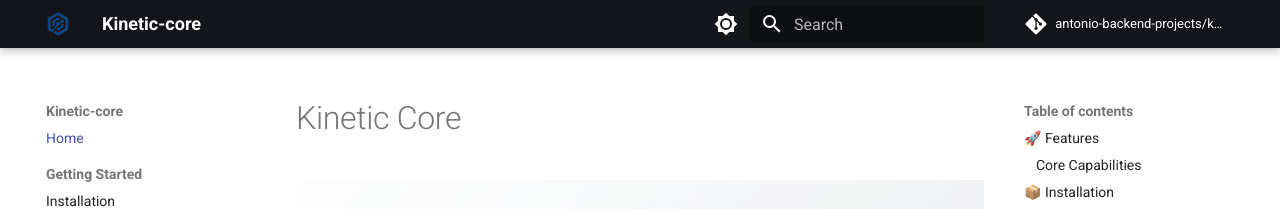
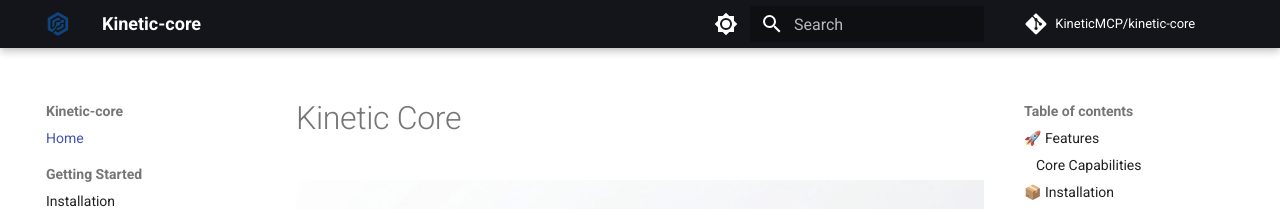
Before and after one commit to KineticMCP/kinetic-core, an MkDocs documentation site: the page built from docs/index.md, in a window 1280 px wide. Shown: the top 209 px of the page. Built offline with MkDocs 1.6.1 and Material for MkDocs 9.7.7, drawn with Linux system fonts in a browser that asks for light colours; comment, search, counter and statistics services are not loaded.

Commit message:
edit link building

```diff
--- a/mkdocs.yml
+++ b/mkdocs.yml
@@ -1,8 +1,8 @@
 site_name: Kinetic-core
 site_description: The core engine for Salesforce AI agents.
-site_url: https://antonio-backend-projects.github.io/kinetic-core/
-repo_url: https://github.com/antonio-backend-projects/kinetic-core
-repo_name: antonio-backend-projects/kinetic-core
+site_url: https://kineticmcp.com/kinetic-core/
+repo_url: https://github.com/KineticMCP/kinetic-core
+repo_name: KineticMCP/kinetic-core
 
 theme:
   name: material
```
